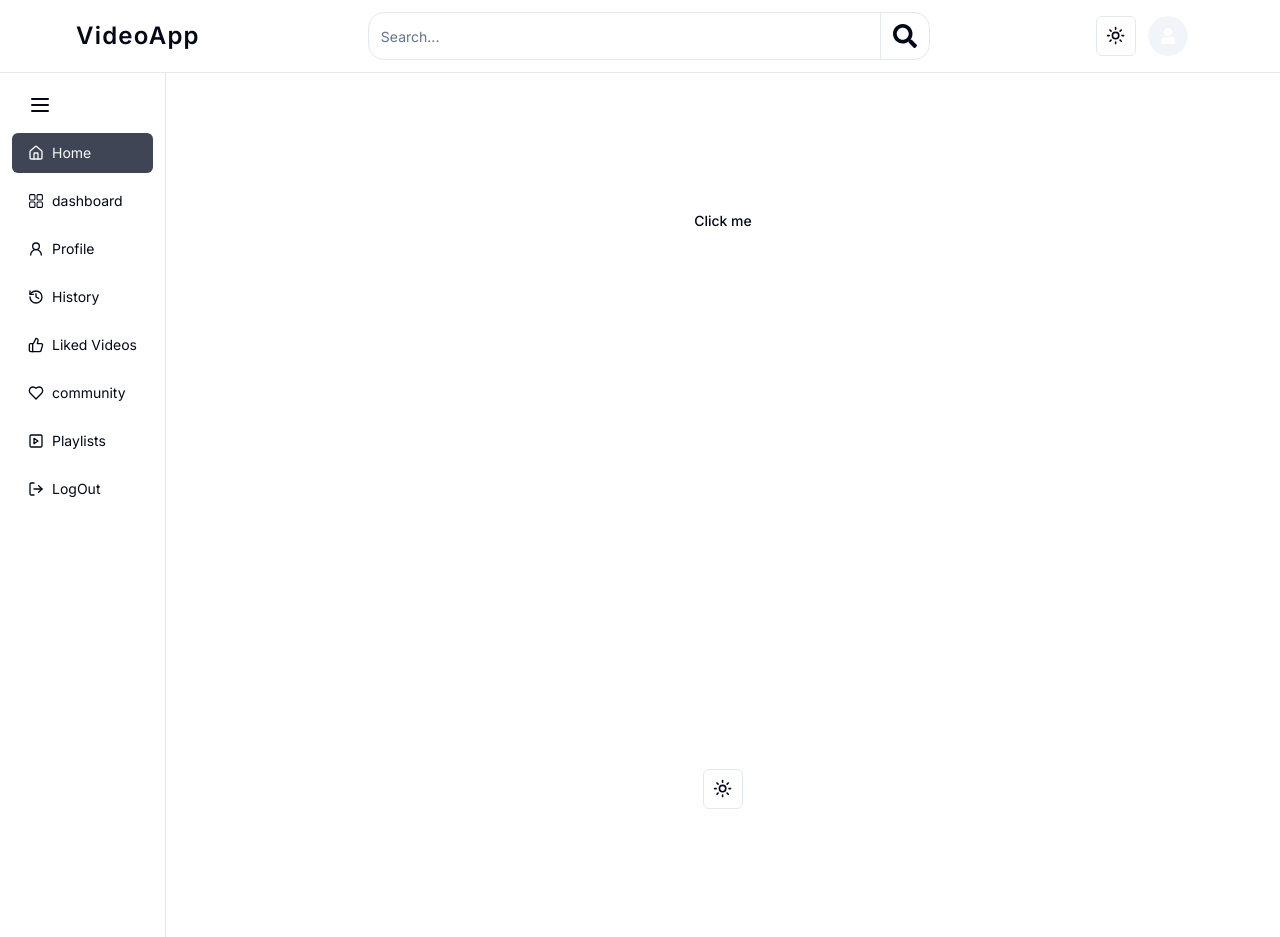
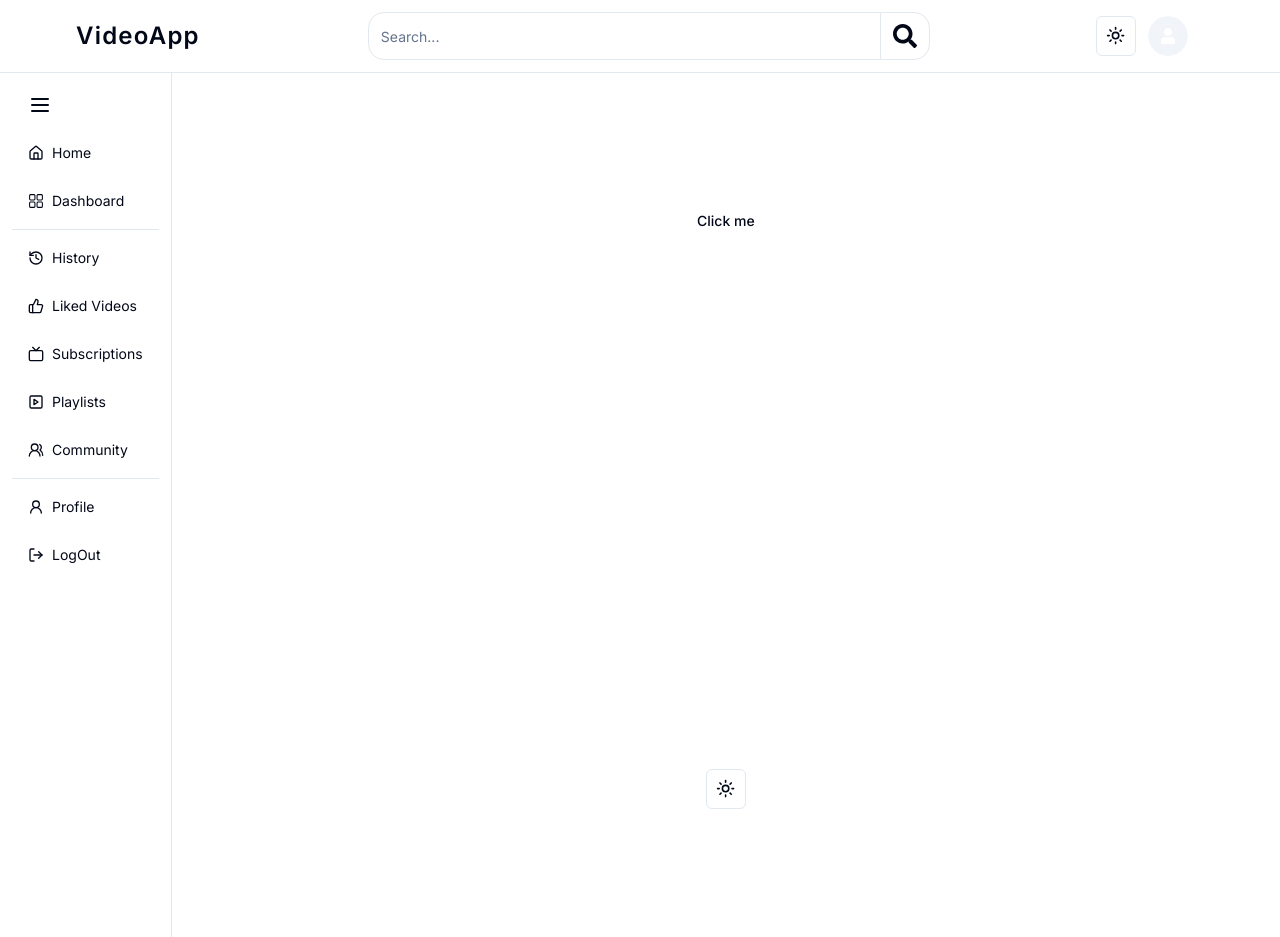
Before and after one commit to subho-1011/Video-App-NextJS, a Next.js app: page / in a window 1280 px wide. Built offline with nearby package versions, Linux system fonts and the light colour scheme; no server answers.

Commit message:
08: fix sider

```diff
--- a/src/components/layout/sider/index.tsx
+++ b/src/components/layout/sider/index.tsx
@@ -6,54 +6,19 @@ import { useEffect, useState } from "react";
 import { Button } from "@/components/ui/button";
 import { DashboardIcon } from "@radix-ui/react-icons";
 import {
-    HeartIcon,
     HistoryIcon,
     Home,
     LogOut,
     MenuIcon,
     PlaySquare,
     ThumbsUpIcon,
+    TvIcon,
     User2Icon,
+    Users2Icon,
 } from "lucide-react";
 import { LogoutButton } from "@/components/auth/logout-button";
-
-const navItems = [
-    {
-        label: "Home",
-        href: "/",
-        Icon: Home,
-    },
-    {
-        label: "dashboard",
-        href: "/dashboard",
-        Icon: DashboardIcon,
-    },
-    {
-        label: "Profile",
-        href: "/profile",
-        Icon: User2Icon,
-    },
-    {
-        label: "History",
-        href: "/history",
-        Icon: HistoryIcon,
-    },
-    {
-        label: "Liked Videos",
-        href: "/liked-videos",
-        Icon: ThumbsUpIcon,
-    },
-    {
-        label: "community",
-        href: "/community",
-        Icon: HeartIcon,
-    },
-    {
-        label: "Playlists",
-        href: "/playlists",
-        Icon: PlaySquare,
-    },
-];
+import Link from "next/link";
+import { Separator } from "@/components/ui/separator";
 
 const Sider = () => {
     const pathname = usePathname();
@@ -81,20 +46,146 @@ const Sider = () => {
                 >
                     <MenuIcon />
                 </Button>
-                {navItems.map((item) => (
+                <nav className="w-full">
+                    <Link href="/home">
                         <Button
-                        variant={pathname === item.href ? "navActive" : "ghost"}
-                        key={item.label}
+                            variant={
+                                pathname === "/home" ? "navActive" : "ghost"
+                            }
                             className="w-full"
-                        onClick={() => (window.location.href = item.href)}
                         >
                             <div className="flex w-full gap-2 font-normal left-0 items-center">
-                            <item.Icon className="h-4 w-4" />
-                            {isOpen && item.label}
+                                <Home className="h-4 w-4" />
+                                {isOpen && "Home"}
                             </div>
                             <div className="w-full"></div>
                         </Button>
-                ))}
+                    </Link>
+                </nav>
+                <nav className="w-full">
+                    <Link href="/dashboard">
+                        <Button
+                            variant={
+                                pathname === "/dashboard"
+                                    ? "navActive"
+                                    : "ghost"
+                            }
+                            className="w-full"
+                        >
+                            <div className="flex w-full gap-2 font-normal left-0 items-center">
+                                <DashboardIcon className="h-4 w-4" />
+                                {isOpen && "Dashboard"}
+                            </div>
+                            <div className="w-full"></div>
+                        </Button>
+                    </Link>
+                </nav>
+                <Separator />
+                <nav className="w-full">
+                    <Link href="/history">
+                        <Button
+                            variant={
+                                pathname === "/history" ? "navActive" : "ghost"
+                            }
+                            className="w-full"
+                        >
+                            <div className="flex w-full gap-2 font-normal left-0 items-center">
+                                <HistoryIcon className="h-4 w-4" />
+                                {isOpen && "History"}
+                            </div>
+                            <div className="w-full"></div>
+                        </Button>
+                    </Link>
+                </nav>
+                <nav className="w-full">
+                    <Link href="/liked-videos">
+                        <Button
+                            variant={
+                                pathname === "/liked-videos"
+                                    ? "navActive"
+                                    : "ghost"
+                            }
+                            className="w-full"
+                        >
+                            <div className="flex w-full gap-2 font-normal left-0 items-center">
+                                <ThumbsUpIcon className="h-4 w-4" />
+                                {isOpen && "Liked Videos"}
+                            </div>
+                            <div className="w-full"></div>
+                        </Button>
+                    </Link>
+                </nav>
+                <nav className="w-full">
+                    <Link href="/subscriptions">
+                        <Button
+                            variant={
+                                pathname === "/subscriptions"
+                                    ? "navActive"
+                                    : "ghost"
+                            }
+                            className="w-full"
+                        >
+                            <div className="flex w-full gap-2 font-normal left-0 items-center">
+                                <TvIcon className="h-4 w-4" />
+                                {isOpen && "Subscriptions"}
+                            </div>
+                            <div className="w-full"></div>
+                        </Button>
+                    </Link>
+                </nav>
+                <nav className="w-full">
+                    <Link href="/playlists">
+                        <Button
+                            variant={
+                                pathname === "/playlists"
+                                    ? "navActive"
+                                    : "ghost"
+                            }
+                            className="w-full"
+                        >
+                            <div className="flex w-full gap-2 font-normal left-0 items-center">
+                                <PlaySquare className="h-4 w-4" />
+                                {isOpen && "Playlists"}
+                            </div>
+                            <div className="w-full"></div>
+                        </Button>
+                    </Link>
+                </nav>
+                <nav className="w-full">
+                    <Link href="/community">
+                        <Button
+                            variant={
+                                pathname === "/community"
+                                    ? "navActive"
+                                    : "ghost"
+                            }
+                            className="w-full"
+                        >
+                            <div className="flex w-full gap-2 font-normal left-0 items-center">
+                                <Users2Icon className="h-4 w-4" />
+                                {isOpen && "Community"}
+                            </div>
+                            <div className="w-full"></div>
+                        </Button>
+                    </Link>
+                </nav>
+                <Separator />
+                <nav className="w-full">
+                    <Link href="/profile">
+                        <Button
+                            variant={
+                                pathname === "/profile" ? "navActive" : "ghost"
+                            }
+                            className="w-full"
+                        >
+                            <div className="flex w-full gap-2 font-normal left-0 items-center">
+                                <User2Icon className="h-4 w-4" />
+                                {isOpen && "Profile"}
+                            </div>
+                            <div className="w-full"></div>
+                        </Button>
+                    </Link>
+                </nav>
                 <Button variant="ghost" className="w-full">
                     <div className="flex w-full">
                         <LogoutButton>
```
Lines whose indentation alone changed are shown as unchanged.
